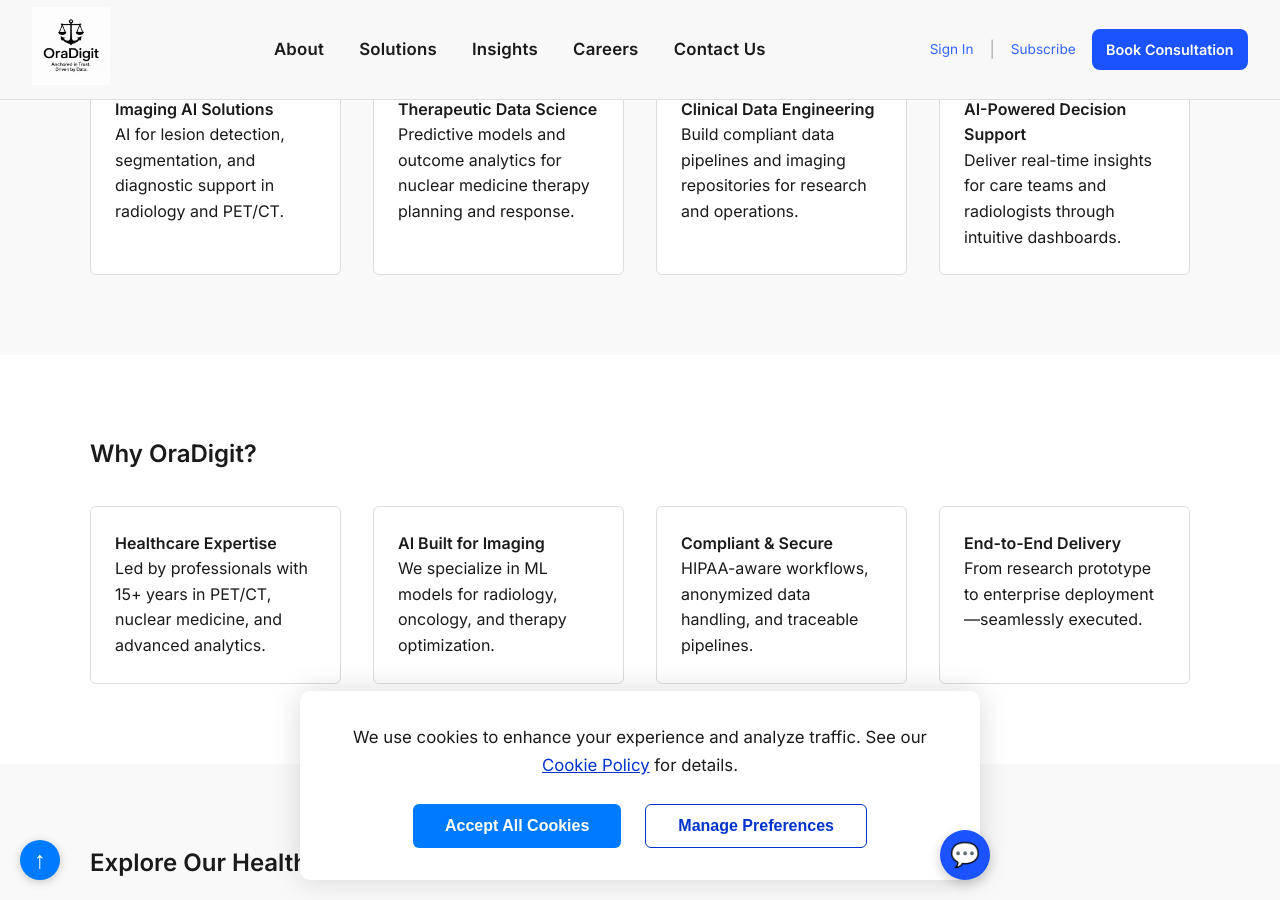
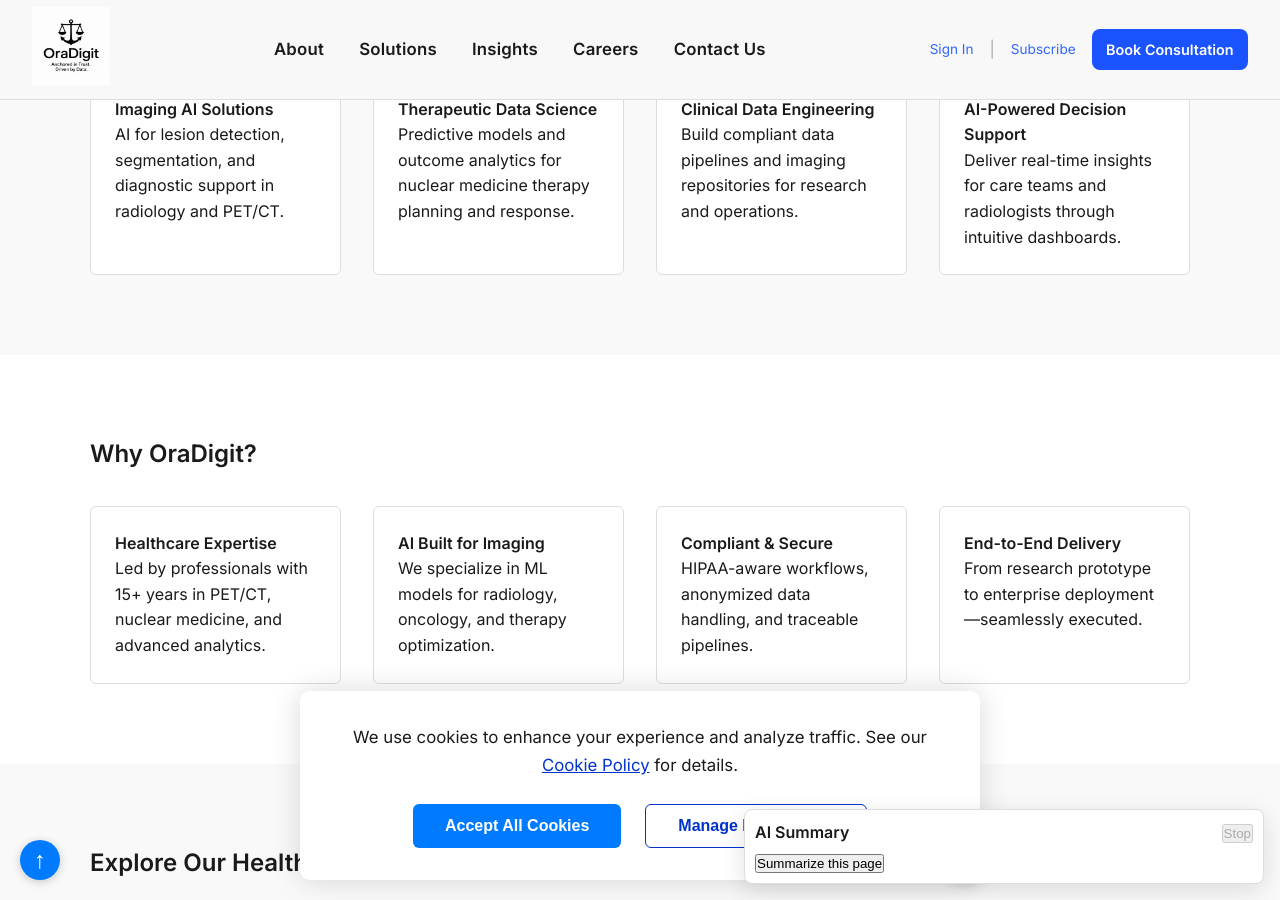
Before and after one commit to DataForSolution/oradigit-site, a Jekyll site: the page built from index.html, in a window 1280 px wide and 900 px high, scrolled down 549 px. Built offline with Jekyll 4.4.1, drawn with Linux system fonts in a browser that asks for light colours; some of the changed lines change nothing that is shown.

Commit message:
Add floating AI Summary panel (with Stop) using gpt5.js

```diff
--- a/_layouts/default.html
+++ b/_layouts/default.html
@@ -94,7 +94,7 @@
    <script src="{{ '/assets/gpt5.js' | relative_url }}?v=3" defer></script>
 <script src="{{ '/assets/gpt5-actions.js' | relative_url }}?v=2" defer></script> <!-- if you kept the AI Summary card -->
 <script src="{{ '/assets/gpt5-select.js' | relative_url }}?v=1" defer></script>
-
+<script src="/assets/gpt5-panel.js?v=1" defer></script>
   </main>
   {% include footer.html %}
 <!-- 1) Back to Top Button Styles -->
--- /dev/null
+++ b/assets/gpt5-panel.js
@@ -0,0 +1,92 @@
+// Floating AI Summary panel for OraDigit (ES5-safe).
+// Requires window.gpt5 from /assets/gpt5.js
+(function () {
+  if (typeof window.gpt5 !== "object") {
+    console.warn("gpt5.js not loaded; panel will not initialize.");
+    return;
+  }
+
+  function pageText() {
+    var el = document.querySelector("main") || document.querySelector("article") ||
+             document.querySelector(".content") || document.querySelector(".post-content") ||
+             document.getElementById("content") || document.body;
+    var t = (el && (el.innerText || el.textContent)) || "";
+    t = t.replace(/\s+/g, " ").trim();
+    if (t.length > 6000) t = t.slice(0, 6000);
+    return t;
+  }
+
+  function init() {
+    if (document.getElementById("aiSumPanel")) return; // already added
+
+    // panel
+    var box = document.createElement("div");
+    box.id = "aiSumPanel";
+    box.style.cssText = "position:fixed;right:16px;bottom:16px;z-index:2147483647;background:#fff;border:1px solid #ddd;border-radius:8px;padding:10px;box-shadow:0 6px 24px rgba(0,0,0,.12);max-width:520px;width:min(92vw,520px)";
+    box.innerHTML =
+      '<div style="display:flex;gap:8px;align-items:center;margin-bottom:8px">' +
+        '<strong style="flex:1">AI Summary</strong>' +
+        '<button id="aiStopBtn" type="button" disabled>Stop</button>' +
+      '</div>' +
+      '<div id="aiOut" style="white-space:pre-wrap;line-height:1.5"></div>' +
+      '<div style="margin-top:8px;display:flex;gap:8px;align-items:center">' +
+        '<button id="aiSumBtn" type="button">Summarize this page</button>' +
+      '</div>';
+    document.body.appendChild(box);
+
+    var btn  = document.getElementById("aiSumBtn");
+    var stop = document.getElementById("aiStopBtn");
+    var out  = document.getElementById("aiOut");
+
+    var activeSession = 0;
+
+    btn.onclick = function () {
+      var t = pageText();
+      if (!t) { out.textContent = "Sorry—no readable content found on this page."; return; }
+
+      activeSession = Date.now();
+      var mySession = activeSession;
+
+      btn.disabled = true;
+      stop.disabled = false;
+      out.textContent = "Thinking…";
+      var full = "";
+
+      window.gpt5.stream({
+        system: "You are LLbot for OraDigit.com. Summarize for executives and prospects in 5–7 concise bullets.",
+        messages: [{ role: "user", content: "Summarize this page:\n\n" + t }],
+        onToken: function (ch) {
+          if (mySession !== activeSession) return; // ignore late chunks
+          // smart spacing to avoid words sticking together
+          if (full && /[A-Za-z0-9]$/.test(full) && /^[A-Za-z0-9]/.test(ch)) { ch = " " + ch; }
+          full += ch;
+          out.textContent = full;
+        }
+      })
+      .then(function () {
+        if (mySession !== activeSession) return;
+        btn.disabled = false;
+        stop.disabled = true;
+      })
+      .catch(function (e) {
+        if (mySession !== activeSession) return;
+        btn.disabled = false;
+        stop.disabled = true;
+        out.textContent = "Error: " + (e && e.message ? e.message : e);
+      });
+    };
+
+    stop.onclick = function () {
+      activeSession = 0; // cancel updates
+      try { window.gpt5.abort(); } catch (e) {}
+      btn.disabled = false;
+      stop.disabled = true;
+    };
+  }
+
+  if (document.readyState === "loading") {
+    document.addEventListener("DOMContentLoaded", init);
+  } else {
+    init();
+  }
+})();
```
